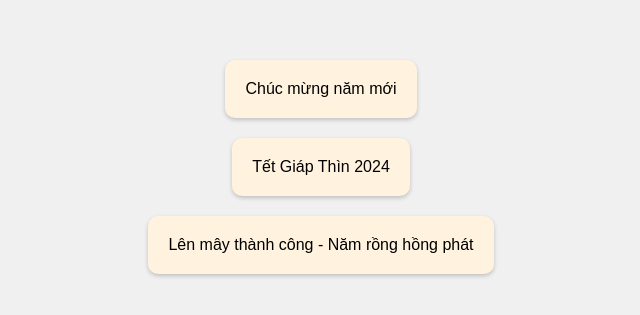
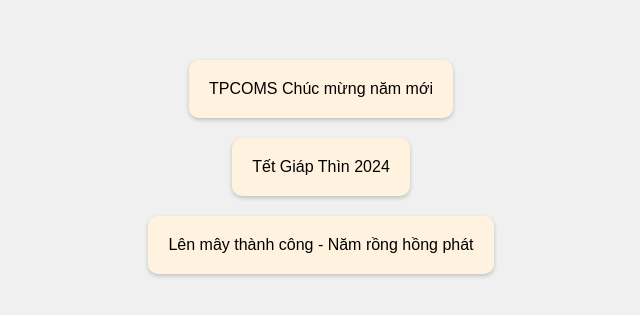
Before and after one commit to kbuor/kbuor.tech, a plain HTML site: page happy-new-year.html in a window 1280 px wide. Shown: the part 241-556 px from the top of the page, without its empty margins (319-959 px from the left). Drawn offline with Linux system fonts and the light colour scheme.

Commit message:
Update happy-new-year.html

```diff
--- a/happy-new-year.html
+++ b/happy-new-year.html
@@ -24,14 +24,14 @@
     </style>
 </head>
 <body>
-    <div class="greeting" id="greeting1">Chúc mừng năm mới</div>
+    <div class="greeting" id="greeting1">TPCOMS Chúc mừng năm mới</div>
     <div class="greeting" id="greeting2">Tết Giáp Thìn 2024</div>
     <div class="greeting" id="greeting3">Lên mây thành công - Năm rồng hồng phát</div>
 
     <script>
         function displayGreetings() {
             const greetings = [
-                "Chúc mừng năm mới",
+                "TPCOMS Chúc mừng năm mới",
                 "Tết Giáp Thìn 2024",
                 "Lên mây thành công - Năm rồng hồng phát"
             ];
```
